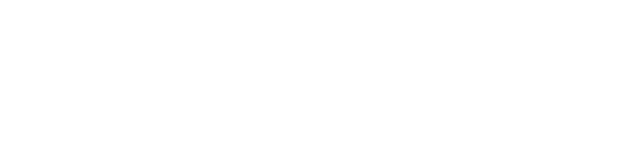
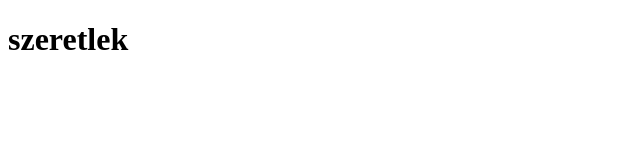
Before and after one commit to Thirda/my-super-website, a plain HTML site: page index.html in a window 1280 px wide. Shown: the whole page, without its empty margins (0-640 px from the left). Drawn offline with Linux system fonts and the light colour scheme.

Commit message:
index.html

```diff
--- a/index.html
+++ b/index.html
@@ -2,9 +2,9 @@
 <html>
   <head>
     <meta charset="UTF-8">
-    <title>title</title>
+    <title>titeule</title>
   </head>
   <body>
-
+  <h1>szeretlek</h1>
   </body>
 </html>
```
